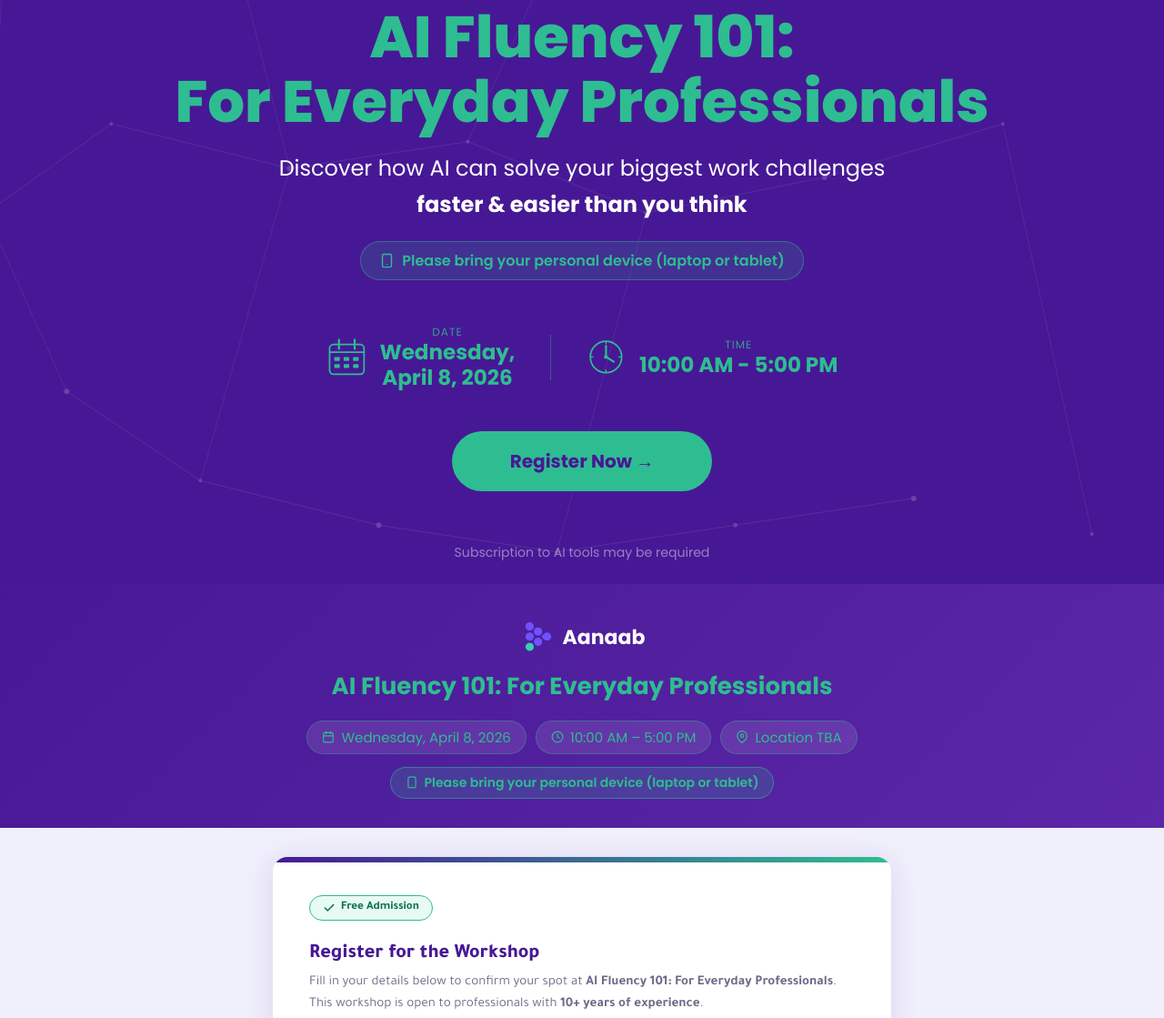
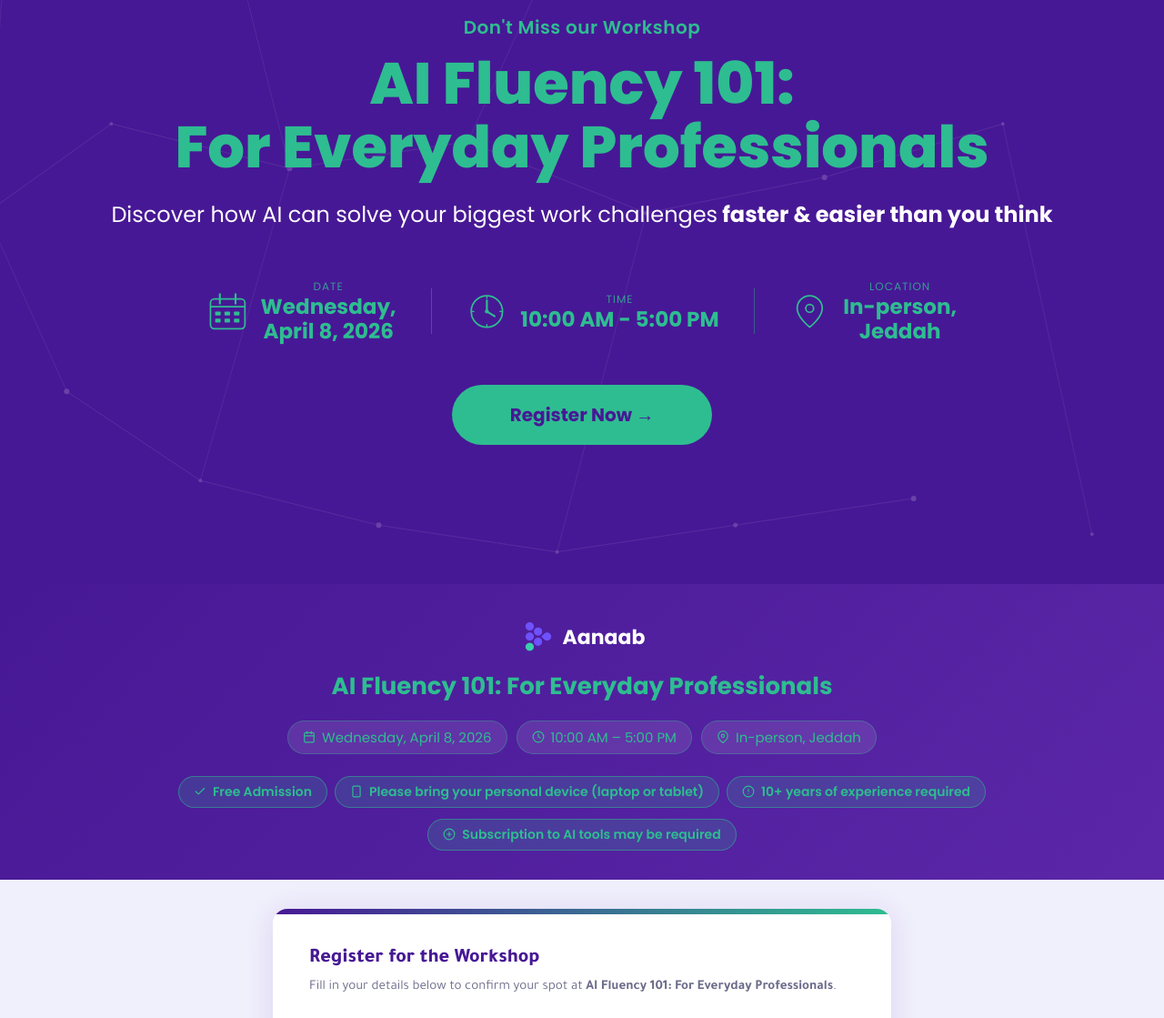
Before and after one commit to Aanaab-Workshop/AI, a plain HTML site: page index.html in a window 1280 px wide. Shown: the part 158-1277 px from the top of the page at 91% size. Drawn offline with Linux system fonts and the light colour scheme.

Commit message:
Update index.html

```diff
--- a/index.html
+++ b/index.html
@@ -140,12 +140,9 @@
   <div class="poster-content">
     <p class="poster-subtitle">Don't Miss our Workshop</p>
     <h1 class="poster-title">AI Fluency 101:<br>For Everyday Professionals</h1>
-    <p class="poster-desc">Discover how AI can solve your biggest work challenges</p>
-    <p class="poster-desc"><b>faster &amp; easier than you think</b></p>
-    <div class="device-note">
-      <svg width="17" height="17" viewBox="0 0 24 24" fill="none" stroke="currentColor" stroke-width="2" stroke-linecap="round" stroke-linejoin="round"><rect x="5" y="2" width="14" height="20" rx="2"/><line x1="12" y1="18" x2="12.01" y2="18"/></svg>
-      Please bring your personal device (laptop or tablet)
-    </div>
+    <p class="poster-desc">Discover how AI can solve your biggest work challenges<b> faster &amp; easier than you think</b></p>
+
+
     <div class="poster-row">
       <div class="poster-block">
         <svg class="poster-icon" viewBox="0 0 52 52" fill="none"><rect x="4" y="10" width="44" height="38" rx="5" stroke="#2EBD90" stroke-width="2"/><line x1="4" y1="20" x2="48" y2="20" stroke="#2EBD90" stroke-width="2"/><line x1="16" y1="4" x2="16" y2="16" stroke="#2EBD90" stroke-width="2.5" stroke-linecap="round"/><line x1="36" y1="4" x2="36" y2="16" stroke="#2EBD90" stroke-width="2.5" stroke-linecap="round"/><rect x="10" y="26" width="7" height="5" rx="1" fill="#2EBD90"/><rect x="22" y="26" width="7" height="5" rx="1" fill="#2EBD90"/><rect x="34" y="26" width="7" height="5" rx="1" fill="#2EBD90"/><rect x="10" y="35" width="7" height="5" rx="1" fill="#2EBD90"/><rect x="22" y="35" width="7" height="5" rx="1" fill="#2EBD90"/><rect x="34" y="35" width="7" height="5" rx="1" fill="#2EBD90"/></svg>
@@ -156,10 +153,15 @@
         <svg class="poster-icon" viewBox="0 0 52 52" fill="none"><circle cx="26" cy="26" r="20" stroke="#2EBD90" stroke-width="2"/><line x1="26" y1="12" x2="26" y2="26" stroke="#2EBD90" stroke-width="2.5" stroke-linecap="round"/><line x1="26" y1="26" x2="36" y2="32" stroke="#2EBD90" stroke-width="2.5" stroke-linecap="round"/><circle cx="26" cy="26" r="2.5" fill="#2EBD90"/><line x1="26" y1="6" x2="26" y2="10" stroke="#2EBD90" stroke-width="1.5"/><line x1="26" y1="42" x2="26" y2="46" stroke="#2EBD90" stroke-width="1.5"/><line x1="6" y1="26" x2="10" y2="26" stroke="#2EBD90" stroke-width="1.5"/><line x1="42" y1="26" x2="46" y2="26" stroke="#2EBD90" stroke-width="1.5"/></svg>
         <div><div class="poster-label">Time</div><div class="poster-val">10:00 AM - 5:00 PM</div></div>
       </div>
+      <div class="poster-sep"></div>
+      <div class="poster-block">
+        <svg class="poster-icon" viewBox="0 0 52 52" fill="none"><path d="M26 6C17.16 6 10 13.16 10 22C10 33.5 26 46 26 46C26 46 42 33.5 42 22C42 13.16 34.84 6 26 6Z" stroke="#2EBD90" stroke-width="2"/><circle cx="26" cy="22" r="5" stroke="#2EBD90" stroke-width="2"/></svg>
+        <div><div class="poster-label">Location</div><div class="poster-val">In-person,<br>Jeddah</div></div>
+      </div>
     </div>
     <button class="poster-btn" onclick="scrollToForm()">Register Now &rarr;</button>
   </div>
-  <p class="poster-foot">Subscription to AI tools may be required</p>
+
 </section>
 
 <section class="form-section" id="registration">
@@ -172,16 +174,20 @@
     <div class="event-meta">
       <span class="meta-chip"><svg width="14" height="14" viewBox="0 0 24 24" fill="none" stroke="currentColor" stroke-width="2" stroke-linecap="round" stroke-linejoin="round"><rect x="3" y="4" width="18" height="18" rx="2"/><line x1="16" y1="2" x2="16" y2="6"/><line x1="8" y1="2" x2="8" y2="6"/><line x1="3" y1="10" x2="21" y2="10"/></svg>Wednesday, April 8, 2026</span>
       <span class="meta-chip"><svg width="14" height="14" viewBox="0 0 24 24" fill="none" stroke="currentColor" stroke-width="2" stroke-linecap="round" stroke-linejoin="round"><circle cx="12" cy="12" r="10"/><polyline points="12 6 12 12 16 14"/></svg>10:00 AM – 5:00 PM</span>
-      <span class="meta-chip"><svg width="14" height="14" viewBox="0 0 24 24" fill="none" stroke="currentColor" stroke-width="2" stroke-linecap="round" stroke-linejoin="round"><path d="M21 10c0 7-9 13-9 13s-9-6-9-13a9 9 0 0 1 18 0z"/><circle cx="12" cy="10" r="3"/></svg>Location TBA</span>
+      <span class="meta-chip"><svg width="14" height="14" viewBox="0 0 24 24" fill="none" stroke="currentColor" stroke-width="2" stroke-linecap="round" stroke-linejoin="round"><path d="M21 10c0 7-9 13-9 13s-9-6-9-13a9 9 0 0 1 18 0z"/><circle cx="12" cy="10" r="3"/></svg>In-person, Jeddah</span>
     </div>
-    <div class="device-chip"><svg width="14" height="14" viewBox="0 0 24 24" fill="none" stroke="currentColor" stroke-width="2" stroke-linecap="round" stroke-linejoin="round"><rect x="5" y="2" width="14" height="20" rx="2"/><line x1="12" y1="18" x2="12.01" y2="18"/></svg>Please bring your personal device (laptop or tablet)</div>
+    <div style="display:flex;flex-wrap:wrap;gap:8px;justify-content:center;margin-top:10px;">
+      <div class="device-chip"><svg width="14" height="14" viewBox="0 0 24 24" fill="none" stroke="currentColor" stroke-width="2" stroke-linecap="round" stroke-linejoin="round"><polyline points="20 6 9 17 4 12"/></svg>Free Admission</div>
+      <div class="device-chip"><svg width="14" height="14" viewBox="0 0 24 24" fill="none" stroke="currentColor" stroke-width="2" stroke-linecap="round" stroke-linejoin="round"><rect x="5" y="2" width="14" height="20" rx="2"/><line x1="12" y1="18" x2="12.01" y2="18"/></svg>Please bring your personal device (laptop or tablet)</div>
+      <div class="device-chip"><svg width="14" height="14" viewBox="0 0 24 24" fill="none" stroke="currentColor" stroke-width="2" stroke-linecap="round" stroke-linejoin="round"><circle cx="12" cy="12" r="10"/><line x1="12" y1="8" x2="12" y2="12"/><line x1="12" y1="16" x2="12.01" y2="16"/></svg>10+ years of experience required</div>
+      <div class="device-chip"><svg width="14" height="14" viewBox="0 0 24 24" fill="none" stroke="currentColor" stroke-width="2" stroke-linecap="round" stroke-linejoin="round"><path d="M12 2a10 10 0 1 0 0 20 10 10 0 0 0 0-20z"/><path d="M8 12h8M12 8v8"/></svg>Subscription to AI tools may be required</div>
+    </div>
   </div>
   <div class="form-card">
     <div class="form-card-top"></div>
     <div class="form-body" id="form-body">
-      <div class="free-badge"><svg width="14" height="14" viewBox="0 0 24 24" fill="none" stroke="currentColor" stroke-width="2.5" stroke-linecap="round" stroke-linejoin="round"><polyline points="20 6 9 17 4 12"/></svg>Free Admission</div>
       <h3 class="form-title">Register for the Workshop</h3>
-      <p class="form-subtitle">Fill in your details below to confirm your spot at <strong>AI Fluency 101: For Everyday Professionals</strong>. This workshop is open to professionals with <strong>10+ years of experience</strong>.</p>
+      <p class="form-subtitle">Fill in your details below to confirm your spot at <strong>AI Fluency 101: For Everyday Professionals</strong>.</p>
       <p class="section-label">Personal Information</p>
       <div class="field-group"><label><span class="required">*</span> Full Name</label><input type="text" id="fullname" placeholder="Enter your full name" required></div>
       <div class="field-group"><label><span class="required">*</span> Mobile Number</label><input type="tel" id="phone" placeholder="05XXXXXXXX" required></div>
```
